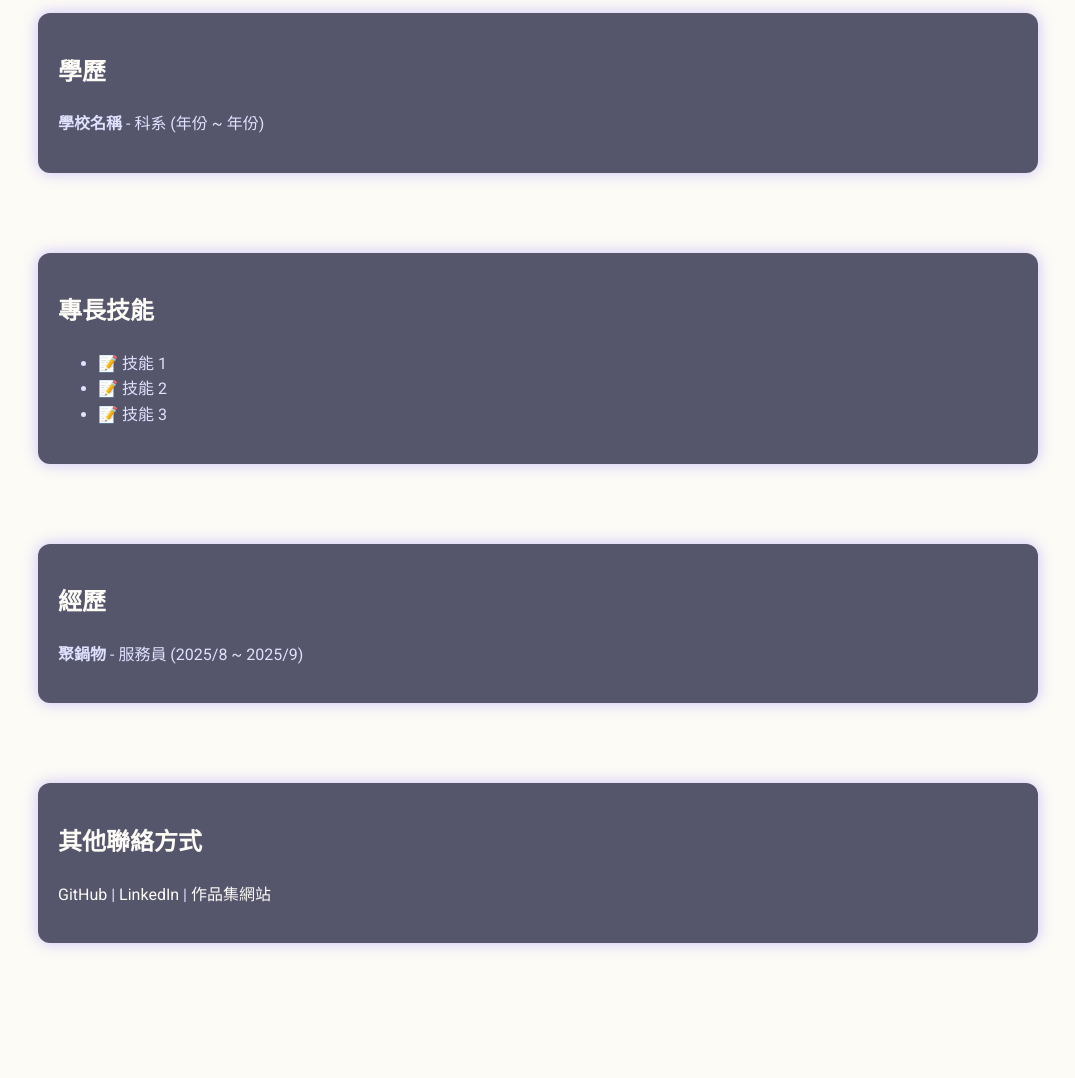
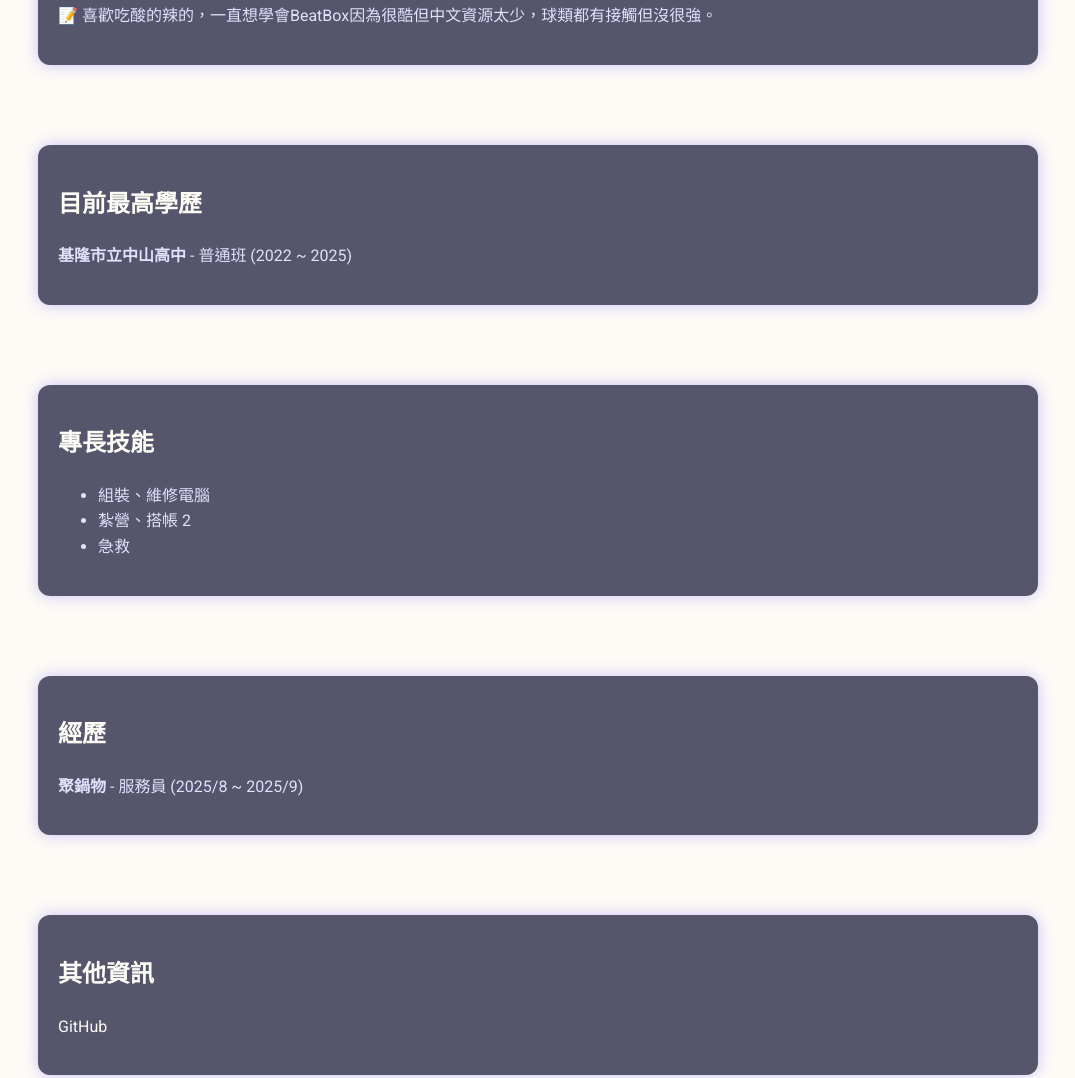
Before and after one commit to ZaunJeBil/ZaunJeBil.github.io, a plain HTML site: page index.html in a window 1280 px wide. Shown: the part 676-1754 px from the top of the page, without its empty margins (102-1177 px from the left). Before the commit the page ends 1719 px from the top, so only its background shows below. Drawn offline with Linux system fonts and the light colour scheme.

Commit message:
Update index.html

```diff
--- a/index.html
+++ b/index.html
@@ -135,29 +135,29 @@
     <section id="header" class="header card">
       <h1>張勝捷</h1> <!-- 📝 填寫姓名 -->
       <p>CHANG,SHENG-CHIEH</p> <!-- 📝 填寫標題 -->
-      <img src="your-photo.jpg" alt="個人照片" /> <!-- 📝 照片 -->
+      <img src="bighead.jpg" alt="個人照片" /> <!-- 📝 照片 -->
       <p>Email: cck86587@gmail.com | 電話: 0928790408</p> <!-- 📝 聯絡方式 -->
     </section>
 
     <!-- 關於我 -->
     <section id="about" class="card">
       <h2>關於我</h2>
-      <p>📝 在這裡寫一段自我介紹，例如你的背景、興趣、職涯目標。</p>
+      <p>📝 喜歡吃酸的辣的，一直想學會BeatBox因為很酷但中文資源太少，球類都有接觸但沒很強。</p>
     </section>
 
     <!-- 學歷 -->
     <section id="edu" class="card">
-      <h2>學歷</h2>
-      <p><strong>學校名稱</strong> - 科系 (年份 ~ 年份)</p>
+      <h2>目前最高學歷</h2>
+      <p><strong>基隆市立中山高中</strong> - 普通班 (2022 ~ 2025)</p>
     </section>
 
     <!-- 技能 -->
     <section id="skills" class="card">
       <h2>專長技能</h2>
       <ul>
-        <li>📝 技能 1</li>
-        <li>📝 技能 2</li>
-        <li>📝 技能 3</li>
+        <li>組裝、維修電腦</li>
+        <li>紮營、搭帳 2</li>
+        <li>急救</li>
       </ul>
     </section>
 
@@ -169,8 +169,8 @@
 
     <!-- 其他聯絡方式 -->
     <section id="contact" class="card">
-      <h2>其他聯絡方式</h2>
-      <p><a href="#">GitHub</a> | <a href="#">LinkedIn</a> | <a href="#">作品集網站</a></p>
+      <h2>其他資訊</h2>
+      <p><a href="https://github.com/ZaunJeBil">GitHub</a></p>
     </section>
   </div>
 
```
